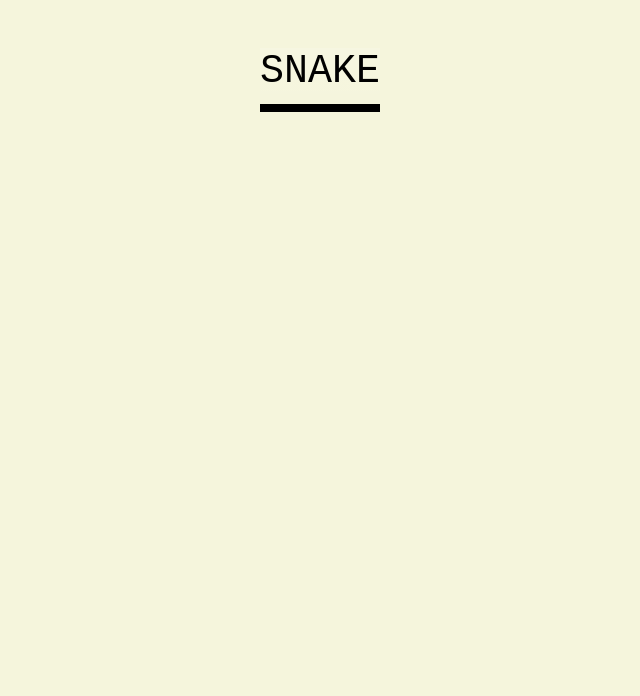
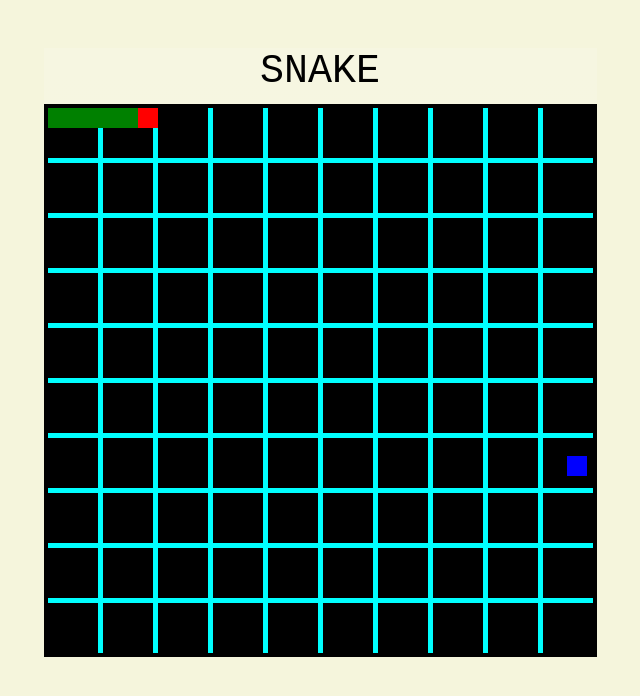
Before and after one commit to HarryMosdell/snakeGameJS, a plain HTML site: page index.html in a window 1280 px wide. Shown: the whole page, without its empty margins (320-960 px from the left). Drawn offline with nearby package versions, Linux system fonts and the light colour scheme.

Commit message:
Update index.html

```diff
--- a/index.html
+++ b/index.html
@@ -42,7 +42,7 @@
 
 
         </div>
-
+        <script src="snake.js"></script>
         </body>
 
 </html>
```
